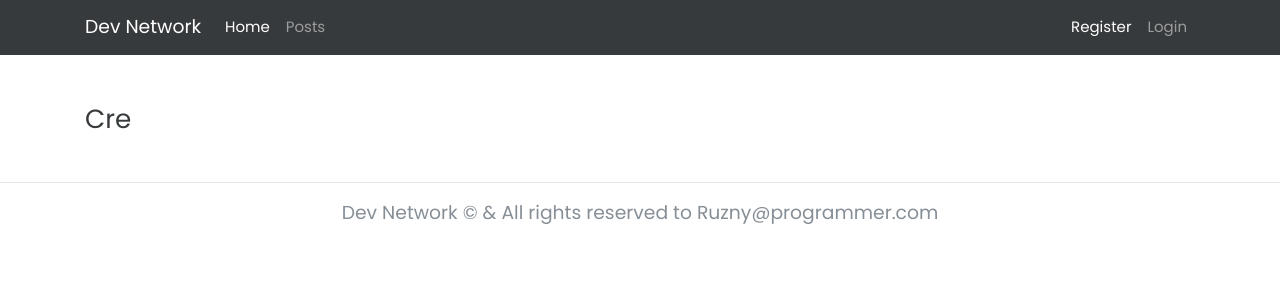
After one commit to rooneyrulz/dev_social_network, a Django app: template src/posts/templates/posts/post_create.html in a window 1280 px wide. The commit adds this page. Shown: the top 300 px of the page. Run offline with Django 3.2, Linux system fonts and the light colour scheme; the template is opened without the code that fills it, so the values that code supplies are empty; some libraries are stand-ins or nearby versions.

Commit message:
posts view & template setup

```diff
--- a/src/pages/urls.py
+++ b/src/pages/urls.py
@@ -4,5 +4,9 @@ from .views import IndexView
 
 app_name = 'pages'
 urlpatterns = [
-    path('home', IndexView.as_view(), name='home-view')
+    path(
+        'home',
+        IndexView.as_view(),
+        name='home-view'
+    )
 ]
--- /dev/null
+++ b/src/posts/templates/posts/post_create.html
@@ -0,0 +1,8 @@
+{% extends 'base.html' %}
+
+{% block content %}
+<div class="post-list">
+  <h3 class="page-heading">Cre</h3>
+
+</div>
+{% endblock content %}
--- a/src/posts/urls.py
+++ b/src/posts/urls.py
@@ -5,5 +5,9 @@ from .views import PostListView
 
 app_name = 'posts'
 urlpatterns = [
-    path('posts', PostListView.as_view(), name='posts-list')
+    path(
+        'posts',
+        PostListView.as_view(),
+        name='posts-list'
+    )
 ]
--- a/src/templates/base.html
+++ b/src/templates/base.html
@@ -5,18 +5,34 @@
   <meta charset="UTF-8">
   <meta name="viewport" content="width=device-width, initial-scale=1.0">
   <meta http-equiv="X-UA-Compatible" content="ie=edge">
-  {% comment %} {% if title %}
-    <title>Dev Network | {{title}}</title>
+  <link href="https://fonts.googleapis.com/css?family=Poppins&display=swap" rel="stylesheet">
+  <link rel="stylesheet" href="https://stackpath.bootstrapcdn.com/bootswatch/4.3.1/cosmo/bootstrap.min.css">
+  {% if title %}
+  <title>Dev Network | {{title}}</title>
   {% else %}
-    <title>Dev Network</title>
-  {% endif %} {% endcomment %}
   <title>Dev Network</title>
+  {% endif %}
 </head>
 
-<body>
-  {% block content %}
-  <p class="lead">Contents not found...!</p>
-  {% endblock content %}
+<body style="font-family: Poppins;">
+  {% include "layouts/navbar.html" %}
+  {% include "layouts/alert.html" %}
+  <div class="container my-5">
+    {% block content %}
+    <p class="lead">Contents not found...!</p>
+    {% endblock content %}
+  </div>
+  {% include "layouts/footer.html" %}
+
+  <script src="https://code.jquery.com/jquery-3.3.1.slim.min.js"
+    integrity="sha384-q8i/X+965DzO0rT7abK41JStQIAqVgRVzpbzo5smXKp4YfRvH+8abtTE1Pi6jizo" crossorigin="anonymous">
+  </script>
+  <script src="https://cdnjs.cloudflare.com/ajax/libs/popper.js/1.14.3/umd/popper.min.js"
+    integrity="sha384-ZMP7rVo3mIykV+2+9J3UJ46jBk0WLaUAdn689aCwoqbBJiSnjAK/l8WvCWPIPm49" crossorigin="anonymous">
+  </script>
+  <script src="https://stackpath.bootstrapcdn.com/bootstrap/4.1.3/js/bootstrap.min.js"
+    integrity="sha384-ChfqqxuZUCnJSK3+MXmPNIyE6ZbWh2IMqE241rYiqJxyMiZ6OW/JmZQ5stwEULTy" crossorigin="anonymous">
+  </script>
 </body>
 
 </html>
--- /dev/null
+++ b/src/templates/layouts/alert.html
@@ -0,0 +1,10 @@
+<div class="container">
+  {% for message in messages %}
+  {% if message.tags == 'error' %}
+  <div class="alert alert-danger">{{message}}</div>
+  {% endif %}
+  {% if message.tags == 'success' %}
+  <div class="alert alert-success">{{message}}</div>
+  {% endif %}
+  {% endfor %}
+</div>
--- /dev/null
+++ b/src/templates/layouts/footer.html
@@ -0,0 +1,8 @@
+<hr>
+<footer class="footer">
+  <div class="container">
+    <p class="lead text-muted text-center">
+      <strong>Dev Network</strong> &copy; & All rights reserved to <strong>Ruzny@programmer.com</strong>
+    </p>
+  </div>
+</footer>
--- /dev/null
+++ b/src/templates/layouts/navbar.html
@@ -0,0 +1,35 @@
+<nav class="navbar navbar-expand-md navbar-dark bg-dark">
+  <div class="container">
+    <a class="navbar-brand" href="#">Dev Network</a>
+    <button class="navbar-toggler d-lg-none" type="button" data-toggle="collapse" data-target="#collapsibleNavId"
+      aria-controls="collapsibleNavId" aria-expanded="false" aria-label="Toggle navigation"></button>
+    <div class="collapse navbar-collapse" id="collapsibleNavId">
+      <ul class="navbar-nav mr-auto mt-2 mt-lg-0">
+        <li class="nav-item active">
+          <a class="nav-link" href="#">Home <span class="sr-only">(current)</span></a>
+        </li>
+        <li class="nav-item">
+          <a class="nav-link" href="/posts">Posts</a>
+        </li>
+      </ul>
+      <ul class="navbar-nav ml-auto mt-2 mt-lg-0">
+        <li class="nav-item active">
+          <a class="nav-link" href="/register">Register</a>
+        </li>
+        <li class="nav-item">
+          <a class="nav-link" href="/login">Login</a>
+        </li>
+      </ul>
+    </div>
+  </div>
+</nav>
+
+
+<!-- <li class="nav-item dropdown">
+  <a class="nav-link dropdown-toggle" href="#" id="dropdownId" data-toggle="dropdown" aria-haspopup="true"
+    aria-expanded="false">Dropdown</a>
+  <div class="dropdown-menu" aria-labelledby="dropdownId">
+    <a class="dropdown-item" href="#">Action 1</a>
+    <a class="dropdown-item" href="#">Action 2</a>
+  </div>
+</li> -->
```
Also changed, not shown: src/dev_social_network/urls.py (+8 -2 lines), src/posts/forms.py (added, +22 -0 lines), src/posts/templates/posts/post_list.html (+58 -4 lines), src/posts/views.py (+27 -9 lines).
